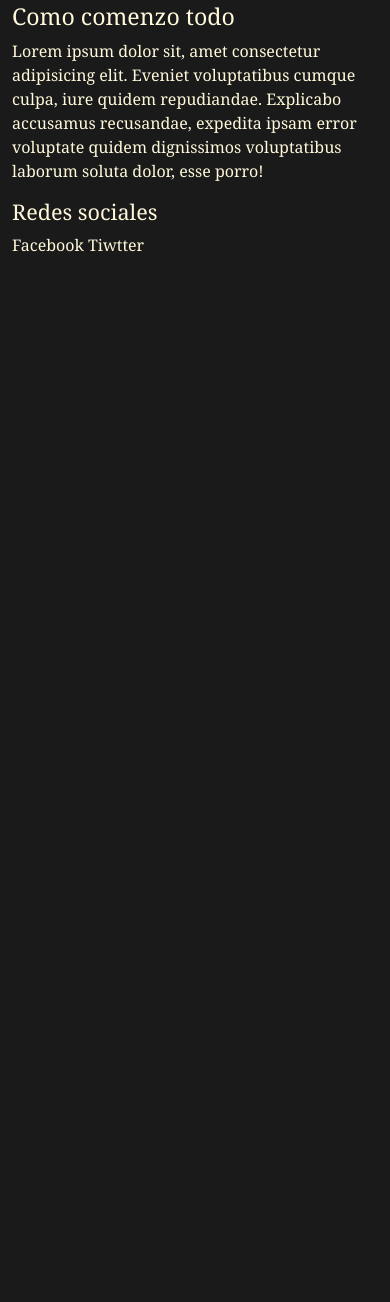
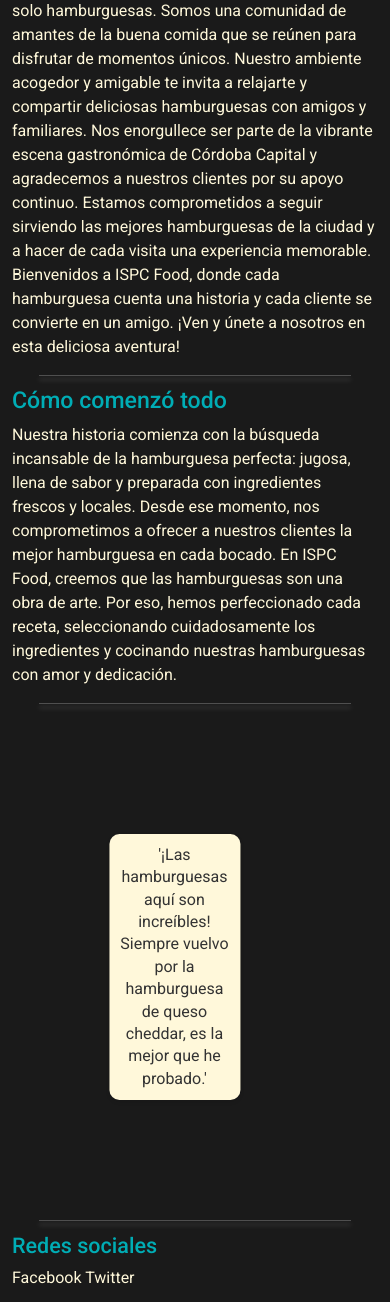
Before and after one commit to moispc/fullstack2023, a plain HTML site: page frontend/index.html in a window 390 px wide. Shown: the part 350-1652 px from the top of the page. Before the commit the page ends 844 px from the top, so only its background shows below. Drawn offline with nearby package versions, Linux system fonts and the light colour scheme.

Commit message:
relicé json para mostrar comentarios y trabaje los estilos de otras secciones + responsive

```diff
--- a/frontend/CartaScript.js
+++ b/frontend/CartaScript.js
@@ -1,6 +1,5 @@
-import { infoProducts } from "./data/ProductsCarta.js";
-
-console.log(infoProducts)
+ import { infoProducts } from "./data/ProductsCarta.js";
+//console.log(infoProducts)
 
 const containerCards = document.querySelector(".container-cards");
 const modal = document.getElementById("myModal");
--- /dev/null
+++ b/frontend/data/comentarios.json
@@ -0,0 +1,32 @@
+[
+      {
+        "nombre": "Usuario1",
+        "fecha": "2023-09-13",
+        "calificacion": 5,
+        "comentario": "'¡Las hamburguesas aquí son increíbles! Siempre vuelvo por la hamburguesa de queso cheddar, es la mejor que he probado.'"
+      },
+      {
+        "nombre": "Usuario2",
+        "fecha": "2023-09-12",
+        "calificacion": 4,
+        "comentario": "'Buena comida a un precio razonable. Las papas fritas son deliciosas y el tamaño de las hamburguesas está bueno.'"
+      },
+      {
+        "nombre": "Usuario3",
+        "fecha": "2023-09-10",
+        "calificacion": 5,
+        "comentario": "'¡Este lugar es genial! Las hamburguesas son muy ricas y el personal es amable.'"
+      },
+      {
+        "nombre": "Usuario4",
+        "fecha": "2023-09-08",
+        "calificacion": 3,
+        "comentario": "'Las hamburguesas son buenas. Tienen bastante variedad.'"
+      },
+      {
+        "nombre": "Usuario5",
+        "fecha": "2023-09-05",
+        "calificacion": 5,
+        "comentario": "'¡Me encanta porque están bien cocidas y la demora no es mucha'"
+      }
+]
--- a/frontend/index.html
+++ b/frontend/index.html
@@ -86,51 +86,43 @@
             </nav>
         </div>
 
-
-
-
-
-
-
-
-
-
-
-        <!-- <nav class="nav_barra">
-            <a href="index.html" class="nav_link">Inicio</a>
-            <a href="#nosotros" class="nav_link">Nosotros</a>
-            <a href="#carta" class="nav_link">Carta</a>
-            <a href="#contacto" class="nav_link">Contacto</a>
-            <a href="#PideYa" class="nav_link">Pide Ya!</a>
-            <div class="nav_login">
-                <a href="../frontend/login.html" class="nav_link" target="_blank">Ingresar</a>
-                <a href="../frontend/registro.html" class="nav_link" target="_blank">Soy nuevo</a>
-            </div> -->
-            <!-- <a href="#">IR SECCIÓN 2</a>
-            <a href="#">IR SECCIÓN 3</a> -->
-        <!-- </nav> -->
-
-        <!-- <div><img src="/img/empanda portada.png" alt="empanada portada"></div> -->
     </header>
     <div class="hambur-portada" >
         <img src="/Assets/hambur.jpg" />
     </div>
 
-    <section class="container">
+    <section class="container" id="texto">
         <article>
-            <h2 id="nosotros">NOSOTROS</h2>
-            <p>Lorem ipsum dolor sit amet consectetur adipisicing elit. Aliquam qui exercitationem quam fugiat officiis dicta dolorem odit sequi. Corrupti est obcaecati aliquid architecto esse deleniti ab voluptatem iste! Sapiente, dolore.</p>
+            <h2 id="headings">Nosotros</h2>
+            <p>En el corazón de Córdoba Capital, encontramos nuestra pasión por las hamburguesas. Somos ISPC Food, un equipo dedicado a crear experiencias gastronómicas inolvidables para todos los amantes de las hamburguesas.
+                Pero no somos solo hamburguesas. Somos una comunidad de amantes de la buena comida que se reúnen para disfrutar de momentos únicos. Nuestro ambiente acogedor y amigable te invita a relajarte y compartir deliciosas hamburguesas con amigos y familiares.
+                Nos enorgullece ser parte de la vibrante escena gastronómica de Córdoba Capital y agradecemos a nuestros clientes por su apoyo continuo. Estamos comprometidos a seguir sirviendo las mejores hamburguesas de la ciudad y a hacer de cada visita una experiencia memorable.
+                Bienvenidos a  ISPC Food, donde cada hamburguesa cuenta una historia y cada cliente se convierte en un amigo. ¡Ven y únete a nosotros en esta deliciosa aventura!
+            </p>
         </article>
     </section>
-    <aside class="container">
-        <h3>Como comenzo todo</h3>
-        <p>Lorem ipsum dolor sit, amet consectetur adipisicing elit. Eveniet voluptatibus cumque culpa, iure quidem repudiandae. Explicabo accusamus recusandae, expedita ipsam error voluptate quidem dignissimos voluptatibus laborum soluta dolor, esse porro!</p>
+    <hr></hr>
+    <aside class="container" id="texto">
+        <h3 id="headings">Cómo comenzó todo</h3>
+        <p>Nuestra historia comienza con la búsqueda incansable de la hamburguesa perfecta: jugosa, llena de sabor y preparada con ingredientes frescos y locales. Desde ese momento, nos comprometimos a ofrecer a nuestros clientes la mejor hamburguesa en cada bocado.
+
+            En ISPC Food, creemos que las hamburguesas son una obra de arte. Por eso, hemos perfeccionado cada receta, seleccionando cuidadosamente los ingredientes y cocinando nuestras hamburguesas con amor y dedicación.</p>
     </aside>
-    <footer class="container">
-        <h4>Redes sociales</h4>
+    <hr></hr>
+    <div class="container mt-5">
+        <div id="comentariosCarousel" class="carousel slide" data-bs-ride="carousel">
+            <div class="carousel-inner" id="comentariosContainer">
+            </div>
+        </div>
+    </div>
+    <hr></hr>
+    <footer class="container" id="texto">
+        <h4 id="headings">Redes sociales</h4>
         <a href="#">Facebook</a>
-        <a href="#">Tiwtter</a>
+        <a href="#">Twitter</a>
     </footer>
+
     <script src="https://cdn.jsdelivr.net/npm/bootstrap@5.3.1/dist/js/bootstrap.bundle.min.js" integrity="sha384-HwwvtgBNo3bZJJLYd8oVXjrBZt8cqVSpeBNS5n7C8IVInixGAoxmnlMuBnhbgrkm" crossorigin="anonymous"></script>
+    <script src="./js/carousel.js"></script>
 </body>
 </html>
--- /dev/null
+++ b/frontend/js/carousel.js
@@ -0,0 +1,39 @@
+const obtenerDatos = async () => {
+    let respuesta = await fetch('./data/comentarios.json');
+    let items = await respuesta.json();
+    return items
+};
+
+
+const cargarComentarios = async (comentarios) => {
+    const comentariosContainer = document.getElementById("comentariosContainer");
+
+    comentarios.forEach((comentario, index) => {
+        const comentarioDiv = document.createElement("div");
+        comentarioDiv.className = "carousel-item" + (index === 0 ? " active" : "");
+
+        const rowDiv = document.createElement("div");
+        rowDiv.className = "row";
+
+        const colDiv = document.createElement("div");
+        colDiv.className = "col-6 mx-auto";
+
+        const comentarioElement = document.createElement("div");
+        comentarioElement.className = "comentario";
+        comentarioElement.textContent = comentario.comentario;
+
+
+        colDiv.appendChild(comentarioElement);
+        rowDiv.appendChild(colDiv);
+        comentarioDiv.appendChild(rowDiv);
+        comentariosContainer.appendChild(comentarioDiv);
+    });
+}
+
+const obtenerComentarios = async () =>{
+    let items = await obtenerDatos();
+    cargarComentarios(items);
+    return items
+};
+
+obtenerComentarios()
--- a/frontend/styles/index.css
+++ b/frontend/styles/index.css
@@ -8,12 +8,19 @@ var(--color-cuaternario)
 
 ejemplo:     <color: var(--color-primario);>
 */
+html{
+    margin:0;
+    padding: 0;
+    box-sizing: border-box;
+}
+
 body{
     margin: 0;
     font-family: Cambria, Cochin, Georgia, Times, 'Times New Roman', serif;
     background-color: #1A1A1A;
     color: #fff8da;
 }
+
 
 .logo{
     display: flex;
@@ -60,8 +67,48 @@ nav a:hover{
     color: crimson;
 }
 
-section{
+/* section{
     margin-left: 10px;
+} */
+
+#texto {
+    font-family: 'Roboto', sans-serif;
+    margin-bottom: 3%;
+    margin-top: 3%;
+}
+
+#headings{
+    color:#00ADB5;
+    font-family: 'Roboto', sans-serif;
+}
+
+hr {
+    width: 50%;
+    margin: 0 auto;
+    size:2px;
+    width:80%;
+    color: #EEEEEE;
+    box-shadow: 0px 4px 4px rgb(255, 255, 255);
+}
+
+/* Estilo para carrusel */
+.carousel-inner{
+    margin-bottom: 3%;
+    margin-top: 3%;
+}
+.comentario {
+    color: #1A1A1A;
+    padding: 20px;
+    margin: 20px;
+    text-align: center;
+    font-family: 'Roboto', sans-serif;
+    background-color: #fff8da;
+    border-radius: 10px;
+    padding: 10px;
+    margin-bottom: 10px;
+    box-shadow: 0 2px 4px rgba(0, 0, 0, 0.1);
+    line-height: 1.4;
+    color: #333;
 }
 
 
@@ -83,4 +130,15 @@ section{
     nav a{
         font-size:20px;
     }
+
 }
+
+@media (max-width: 768px) {
+    .carousel-inner{
+        margin-bottom: 30%;
+        margin-top: 30%;
+    }
+    .comentario {
+        background-size: 150% auto; /* Aumentar el ancho del fondo en dispositivos más pequeños */
+    }
+}
```
